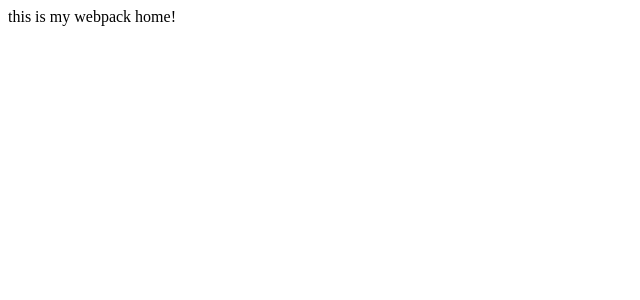
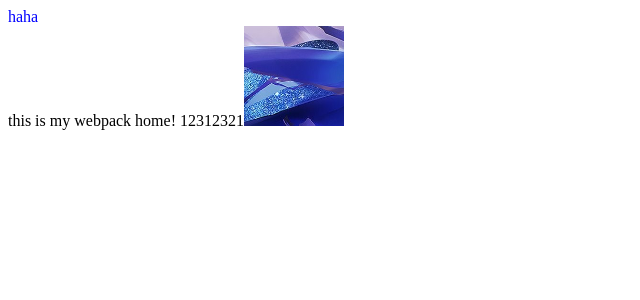
Before and after one commit to SLI97/webpack, a Vue app: page /#/home in a window 1280 px wide. Shown: the top 300 px of the page, without its empty margins (0-640 px from the left). Built offline with nearby package versions, Linux system fonts and the light colour scheme; no server answers.

Commit message:
init commit

```diff
--- a/src/app.vue
+++ b/src/app.vue
@@ -1,5 +1,8 @@
 <template>
-	<router-view />
+	<div>
+		<div class="qwe"> haha</div>
+		<router-view/>
+	</div>
 </template>
 <script>
 	export default {
@@ -10,5 +13,9 @@ export default {
 		},
 	};
 </script>
-<style lang='less'>
+
+<style >
+	.qwe {
+		color: blue;
+	}
 </style>
--- /dev/null
+++ b/src/assets/css/base.css
@@ -0,0 +1,3 @@
+body {
+    color: red;
+}
--- a/src/main.js
+++ b/src/main.js
@@ -2,10 +2,10 @@
 import Vue from 'vue'
 import App from './app'
 import router from './router'
+// import '@/assets/css/base.css'
 
 new Vue({
 	el: '#app',
 	router,
 	render: h => h(App)
 })
-// console.log(999)
--- a/src/views/home.vue
+++ b/src/views/home.vue
@@ -1,5 +1,8 @@
 <template>
-	<div>{{msg}}</div>
+	<div class="haha">{{msg}}
+		<span class="zzz">12312321</span>
+		<img src="../assets/images/aaa.png" style="width:100px;height:100px;">
+	</div>
 </template>
 <script>
 	export default {
@@ -13,5 +16,21 @@
 		}
 	};
 </script>
-<style lang='less'>
+
+
+<style scoped lang="stylus">
+	.container
+		color:red
+		background: yellowgreen
+
 </style>
+
+
+<!--<style>-->
+	<!--span{-->
+		<!--color:red;-->
+		<!--font-size: 50px;-->
+		<!--background: yellowgreen;-->
+	<!--}-->
+
+<!--</style>-->
```
Also changed, not shown: package.json (+12 -5 lines), src/assets/images/aaa.png (added), 1 other file (tests, documents, lock files or other folders). Lines whose indentation alone changed are shown as unchanged.
